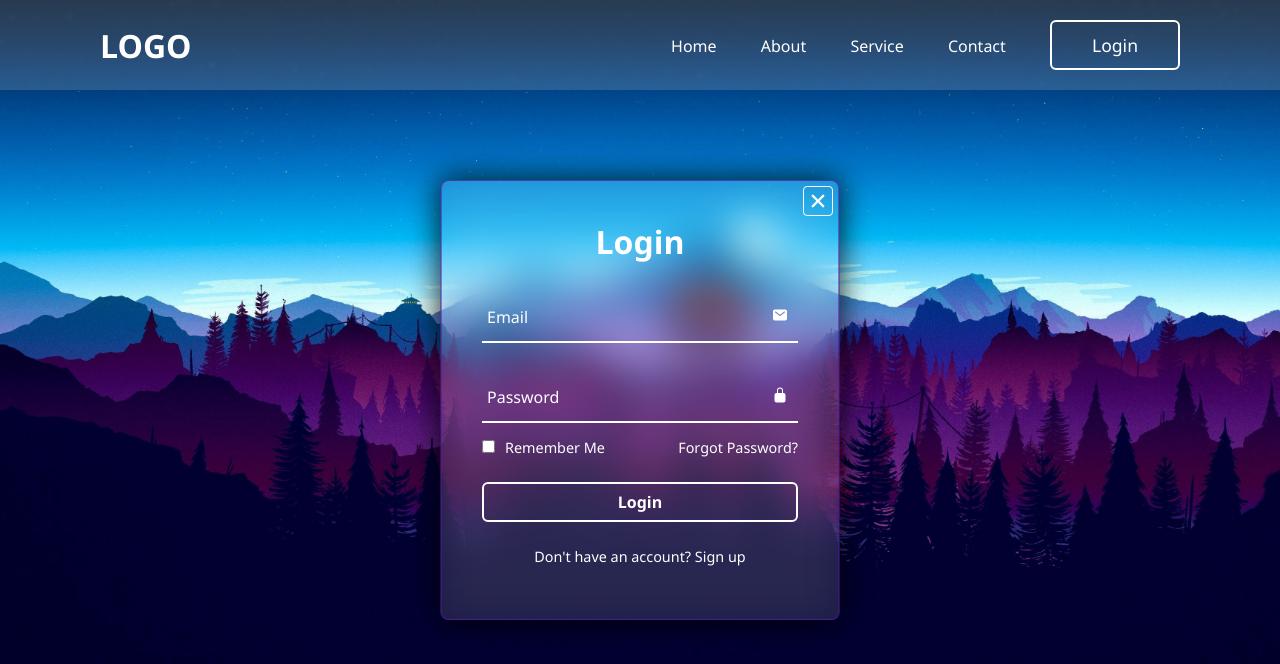
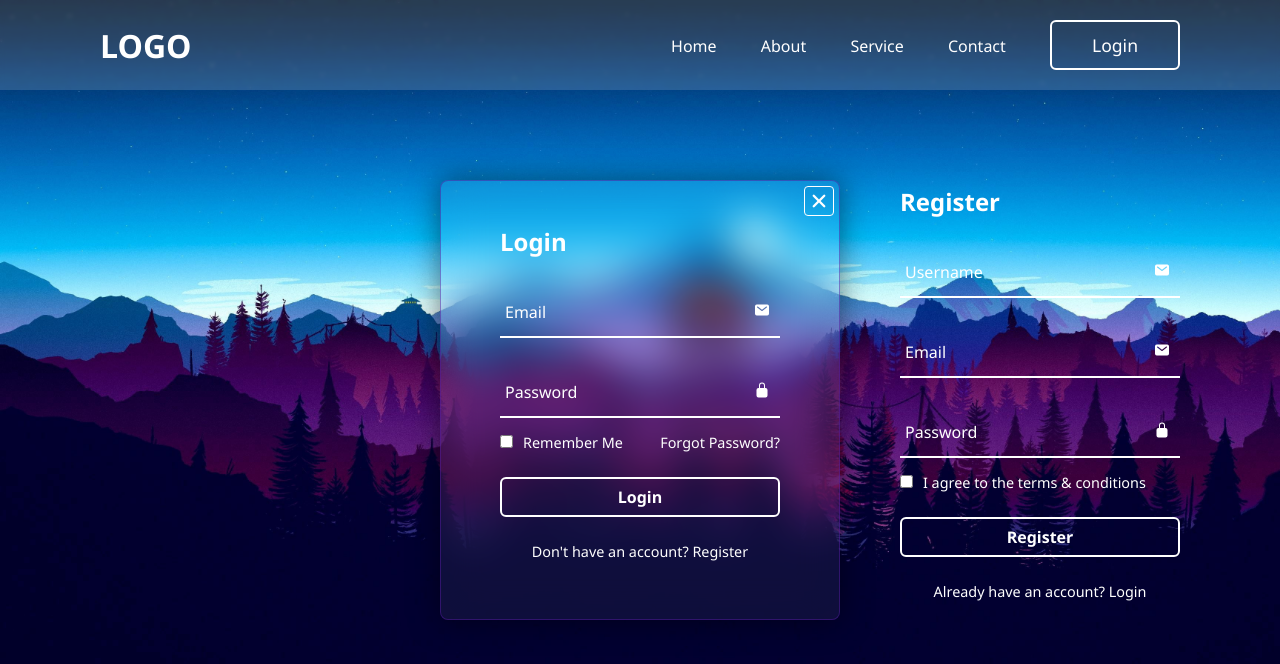
Before and after one commit to Knlghtfreak/Login-Page-with-JS, a plain HTML site: page index.html in a window 1280 px wide. Drawn offline with nearby package versions, Linux system fonts and the light colour scheme.

Commit message:
code update

```diff
--- a/index.html
+++ b/index.html
@@ -19,10 +19,9 @@
             <button class="btp">Login</button>
         </nav>
     </header>
-    <div class="wrapper">
         <div class="wrapper">
             <span class="icon-close"><ion-icon name="close"></ion-icon></span>
-            <div class="from-box login">
+            <div class="form-box login">
                 <h2>Login</h2>
                 <form action="/login" method="post">
                     <div class="input-box">
@@ -39,14 +38,42 @@
                         <label><input type="checkbox">Remember Me</label>
                         <a href="#">Forgot Password?</a>
                     </div>
+                    <button type="submit" class="submit-btn">Login</button>
+                    <div class="login-register">
+                        <p>Don't have an account? <a href="#" class="register-link">Register</a></p>
+                    </div>
                 </form>
-                <button type="submit" class="submit-btn">Login</button>
-                <div class="login-register">
-                    <p class="signup-link">Don't have an account? <a href="#">Sign up</a></p>
-                </div>
+            </div>
+
+            <div class="form-box register">
+                <h2>Register</h2>
+                <form action="/login" method="post">
+                    <div class="input-box">
+                        <span class="icon"><ion-icon name="mail"></ion-icon></span>
+                        <input type="text" required>
+                        <label>Username</label>
+                    </div>
+                    <div class="input-box">
+                        <span class="icon"><ion-icon name="mail"></ion-icon></span>
+                        <input type="email" required>
+                        <label for="email">Email</label>
+                    </div>
+                    <div class="input-box">
+                        <span class="icon"><ion-icon name="lock-closed"></ion-icon></ion-icon></span>
+                        <input type="password" required>
+                        <label for="password">Password</label>
+                    </div>
+                    <div class="remember-me">
+                        <label><input type="checkbox">I agree to the terms & conditions</label>
+                    </div>
+                    <button type="submit" class="submit-btn">Register</button>
+                    <div class="login-register">
+                        <p>Already have an account? <a href="#" class="login-link">Login</a></p>
+                    </div>
+                </form>
             </div>
         </div>
-    </div>
+        <script src="script.js"></script>
     <script type="module" src="https://unpkg.com/ionicons@7.1.0/dist/ionicons/ionicons.esm.js"></script>
     <script nomodule src="https://unpkg.com/ionicons@7.1.0/dist/ionicons/ionicons.js"></script>
 </body>
--- /dev/null
+++ b/script.js
@@ -0,0 +1,7 @@
+const wrapper = document.querySelector('.wrapper');
+const loginLink = document.querySelector('.login-link');
+const registerLink = document.querySelector('.register-link');
+
+registerLink.addEventListener('click', ()=>{wrapper.classList.add('active');});
+
+loginLink.addEventListener('click', ()=>{wrapper.classList.remove('active');});
--- a/styles.css
+++ b/styles.css
@@ -97,14 +97,44 @@ header {
   align-items: center;
   background-color: #ffffff0e;
   color: #ffffff;
+  /* overflow: hidden; */
+  transition: height .2s ease;
 }
 
-.from-box {
+.wrapper.active {
+    height: 520px;
+}
+
+.wrapper .from-box.register{
+    position: absolute;
+    transform: translateX(400px);
+}
+
+.wrapper .from-box {
   width: 100%;
   padding: 40px;
 }
 
-.from-box h2 {
+.wrapper .form-box.login {
+  transition: transform .18s ease;
+  transform: translateX(0);
+}
+
+.wrapper.active .form-box.login{
+  transition: none;
+  transform: translateX(-400px);
+}
+.wrapper .form-box.register{
+  position: absolute;
+  transition: none;
+  transform: translateX(400px);
+}
+.wrapper.action .form-box.register{
+  transition: transform .18s ease;
+  transform: translateX(0);
+}
+
+.wrapper .from-box h2 {
   font-size: 2rem;
   color: #ffffff;
   text-align: center;
```
